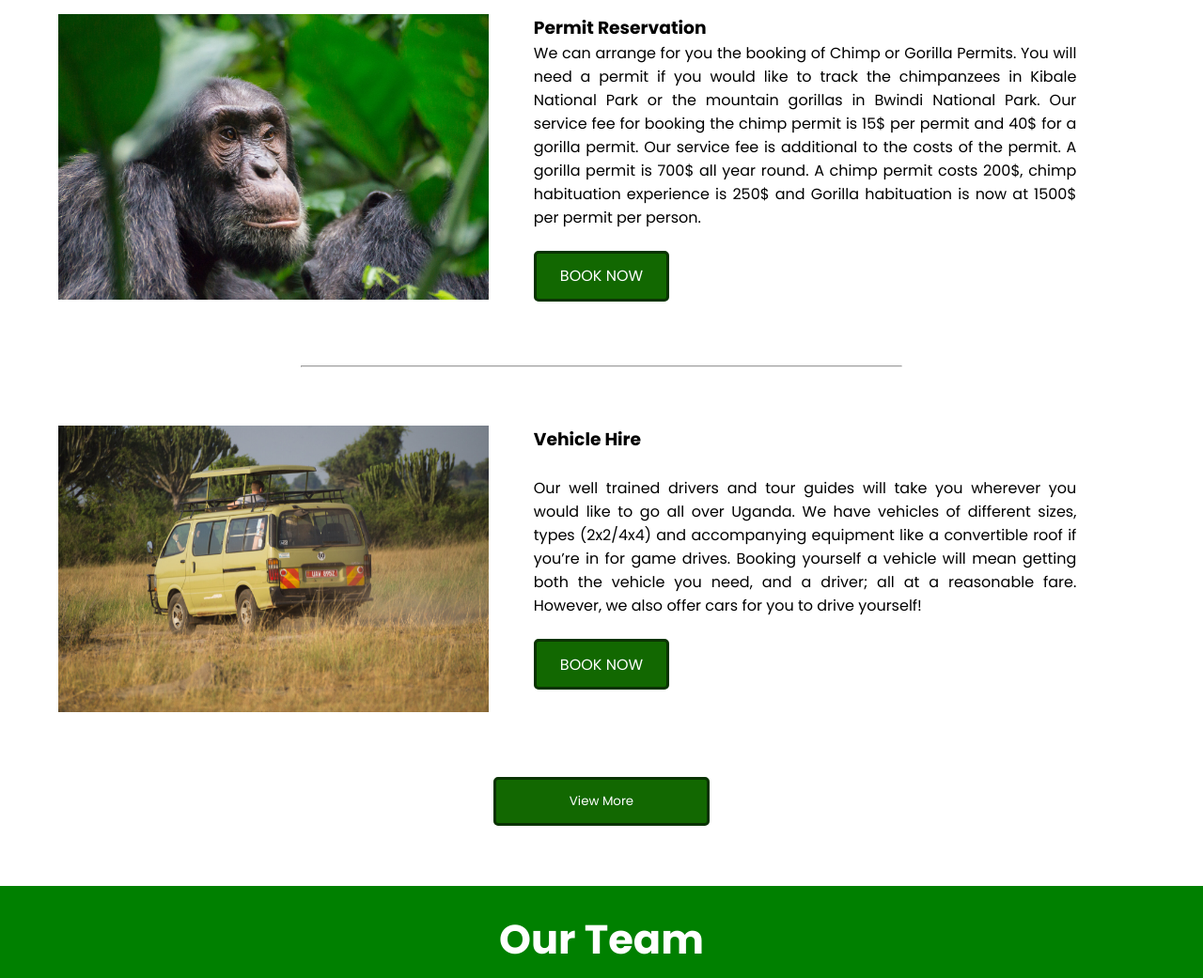
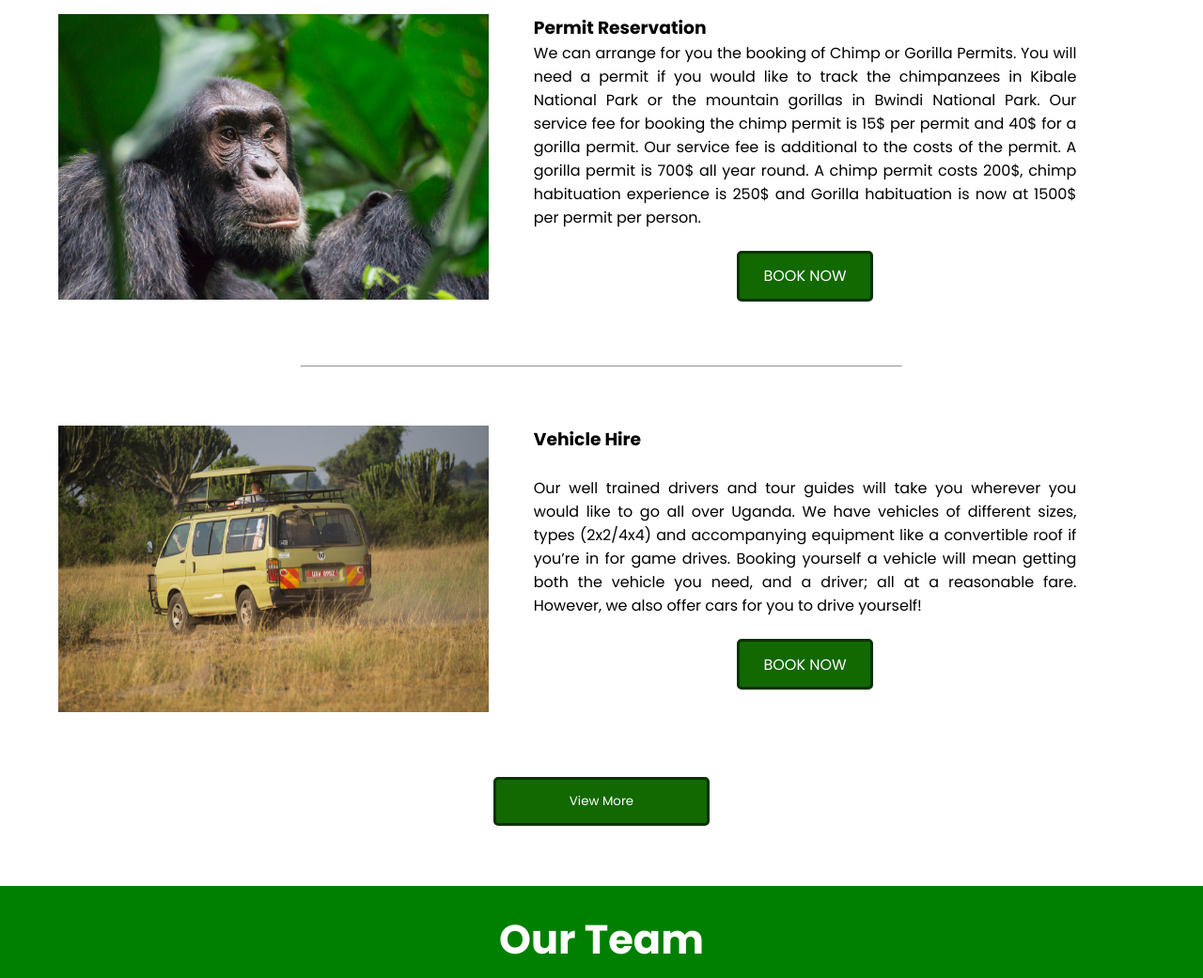
Before and after one commit to khanblair/kabaroletours.github.io, a plain HTML site: page index.html in a window 1280 px wide. Shown: the part 2903-3944 px from the top of the page at 94% size. Drawn offline with nearby package versions, Linux system fonts and the light colour scheme.

Commit message:
Update index.html

```diff
--- a/index.html
+++ b/index.html
@@ -249,7 +249,13 @@ function showSlides() {
               A gorilla permit is 700$ all year round. A chimp permit costs 200$, chimp habituation experience is 250$
               and Gorilla habituation is now at 1500$ per permit per person.</p>
 
-          <button>BOOK NOW</button>
+          <center>
+    <div class="but">
+      <button>
+        <a href="mypayment.onlinewebshop.net" target="_blank">BOOK NOW</a>
+      </button>
+    </div>
+  </center>
       </div>
 
   </div>
@@ -274,7 +280,14 @@ function showSlides() {
 
               However, we also offer cars for you to drive yourself!</p>
 
-          <button>BOOK NOW</button>
+          <center>
+    <div class="but">
+      <button>
+        <a href="mypayment.onlinewebshop.net" target="_blank">BOOK NOW</a>
+      </button>
+    </div>
+  </center>
+
       </div>
 
   </div>
```
